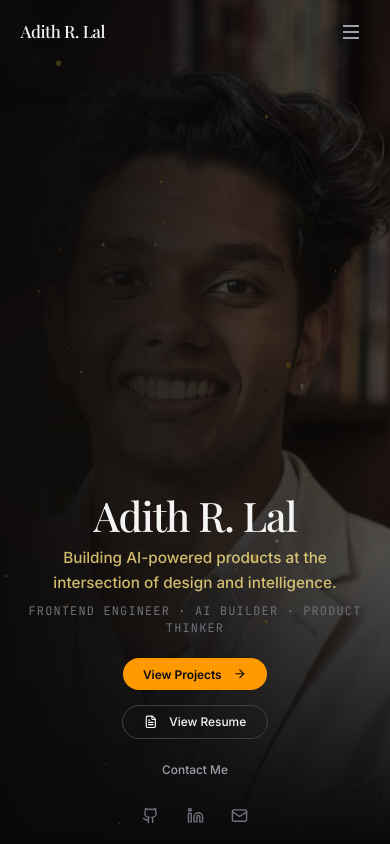
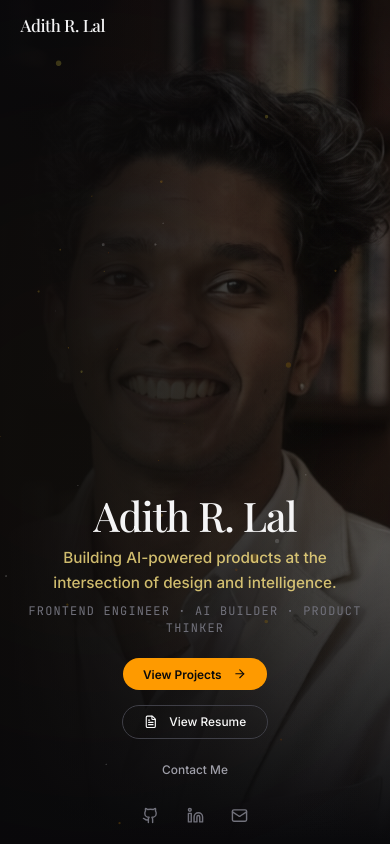
Before and after one commit to adi-makes/adi_makes, a Next.js app: page / in a window 390 px wide. Shown: the top 844 px of the page. Built offline with nearby package versions, Linux system fonts and the light colour scheme; a web font is replaced by a local one.

Commit message:
fixed navbar issue on mobile

```diff
--- a/components/Navbar.tsx
+++ b/components/Navbar.tsx
@@ -56,14 +56,7 @@ export function Navbar() {
           ))}
         </div>
 
-        {/* Mobile Menu Placeholder - Can be expanded if needed */}
-        <div className="md:hidden">
-          <button className="p-2 text-zinc-400">
-            <svg width="24" height="24" viewBox="0 0 24 24" fill="none" stroke="currentColor" strokeWidth="2">
-              <path d="M4 6h16M4 12h16M4 18h16" />
-            </svg>
-          </button>
-        </div>
+
       </div>
     </motion.nav>
   );
```
